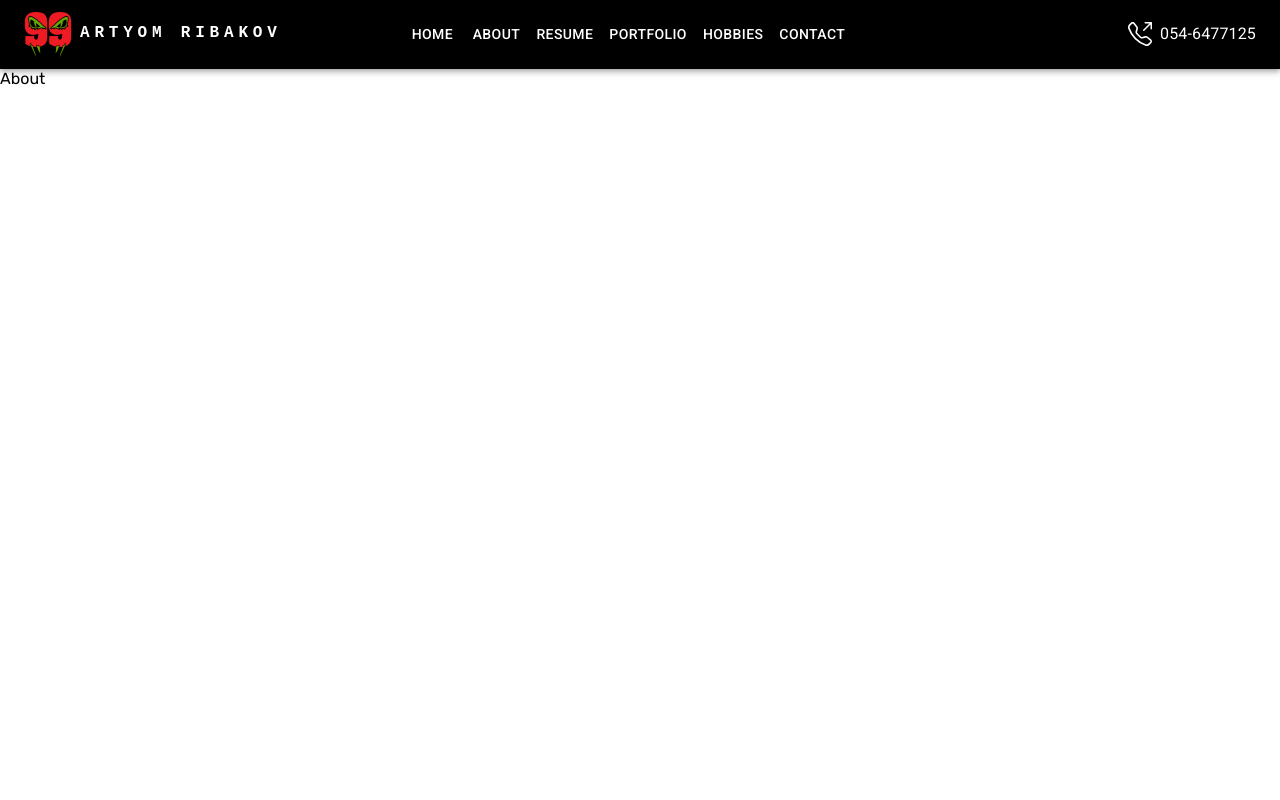
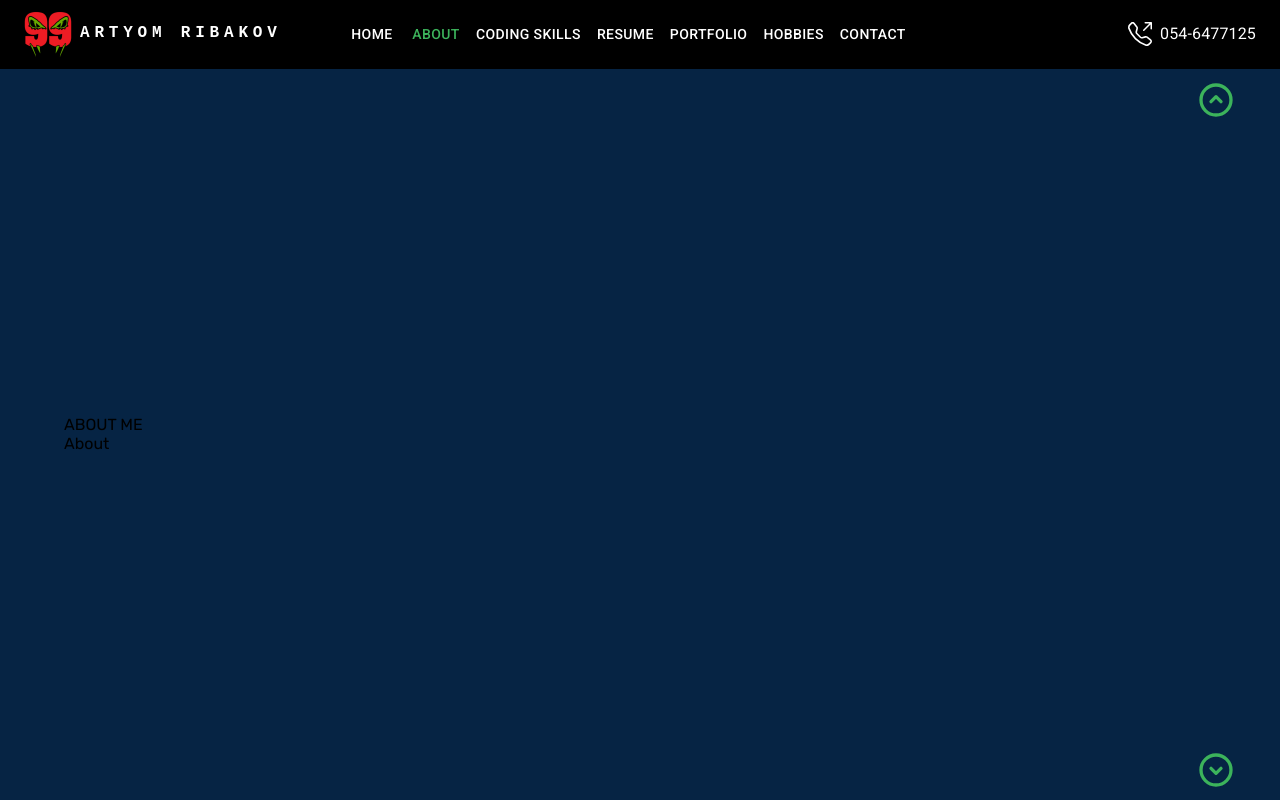
Before and after one commit to MisterNooblet/portfolio, a React (Create React App) app: page /about in a window 1280 px wide. Built offline with nearby package versions, Linux system fonts and the light colour scheme.

Commit message:
DRY cleanup + page wrapper and nav buttons

```diff
--- a/src/App.js
+++ b/src/App.js
@@ -1,5 +1,5 @@
 import { createBrowserRouter, RouterProvider } from "react-router-dom";
-import { About, Contact, Error404, Hero, Hobbies, Layout, Portfolio, Resume } from "./pages";
+import { About, Contact, Error404, Hero, Hobbies, Layout, Portfolio, Resume, Skills } from "./pages";
 
 
 
@@ -13,6 +13,7 @@ function App() {
       children: [
         { path: '/', element: <Hero /> },
         { path: '/about', element: <About /> },
+        { path: '/skills', element: <Skills /> },
         { path: '/contact', element: <Contact /> },
         { path: '/hobbies', element: <Hobbies /> },
         { path: '/portfolio', element: <Portfolio /> },
--- /dev/null
+++ b/src/Skills/Skills.page.jsx
@@ -0,0 +1,7 @@
+import React from 'react';
+
+const Skills = () => {
+  return <div>Skills</div>;
+};
+
+export default Skills;
--- /dev/null
+++ b/src/components/PageTitle.jsx
@@ -0,0 +1,19 @@
+import React, { useEffect, useState } from 'react';
+import { useLocation } from 'react-router-dom';
+import navLinks from '../pages/utils/navLinks';
+const PageTitle = () => {
+  let location = useLocation();
+  const [title, setTitle] = useState('');
+  const [subTitle, setSubTitle] = useState('');
+
+  useEffect(() => {
+    const index = navLinks.findIndex((item) => item.path === location.pathname);
+    if (navLinks[index].title) {
+      setTitle(navLinks[index].title);
+      setSubTitle(navLinks[index].subTitle);
+    }
+  }, [location]);
+  return <div>{title}</div>;
+};
+
+export default PageTitle;
--- a/src/index.css
+++ b/src/index.css
@@ -24,3 +24,6 @@ body {
   display: flex;
   flex-direction: column;
 }
+.active * {
+  color: #3cb35b !important;
+}
--- a/src/pages/About/About.page.jsx
+++ b/src/pages/About/About.page.jsx
@@ -1,7 +1,14 @@
 import React from 'react';
+import PageTitle from '../../components/PageTitle';
+import PageWrapper from '../components/PageWrapper';
 
 const About = () => {
-  return <div>About</div>;
+  return (
+    <PageWrapper>
+      <PageTitle />
+      <div>About</div>
+    </PageWrapper>
+  );
 };
 
 export default About;
--- a/src/pages/Layout/Layout.jsx
+++ b/src/pages/Layout/Layout.jsx
@@ -1,9 +1,12 @@
 import React from 'react';
-import { Outlet } from 'react-router-dom';
+import { Outlet, useLocation, useNavigate } from 'react-router-dom';
 import Navbar from './components/Navbar';
 
 import { createTheme, ThemeProvider } from '@mui/material/styles';
 import { Box } from '@mui/material';
+import { TbCircleChevronDown, TbCircleChevronUp } from 'react-icons/tb';
+
+import navLinks from '../utils/navLinks';
 
 const theme = createTheme({
   palette: {
@@ -15,7 +18,8 @@ const theme = createTheme({
       main: '#f50057',
     },
     background: {
-      default: '#EDF1D6',
+      even: '#062444',
+      odd: '#03012c',
       paper: '#9DC08B',
     },
     text: {
@@ -26,6 +30,30 @@ const theme = createTheme({
 });
 
 const Layout = () => {
+  let location = useLocation();
+  const navigate = useNavigate();
+
+  const handlePageSwitch = (direction) => {
+    switch (direction) {
+      case 'up':
+        navigate(
+          navLinks[
+            navLinks.findIndex((item) => item.path === location.pathname) - 1
+          ].path
+        );
+        break;
+      case 'down':
+        navigate(
+          navLinks[
+            navLinks.findIndex((item) => item.path === location.pathname) + 1
+          ].path
+        );
+        break;
+      default:
+        break;
+    }
+  };
+
   return (
     <ThemeProvider theme={theme}>
       <Box
@@ -36,8 +64,42 @@ const Layout = () => {
           flexDirection: 'column',
         }}
       >
-        <Navbar />
+        <Navbar navLinks={navLinks} />
+        {location.pathname !== '/' && (
+          <Box
+            sx={{
+              position: 'fixed',
+              top: '80px', // Height of the Navbar
+              left: '95%',
+              transform: 'translateX(-50%)',
+              color: 'text.secondary',
+              fontSize: { md: '5vmin', xs: '8vmin' },
+              cursor: 'pointer',
+              zIndex: 1, // Set a higher z-index to make it appear on top of Outlet
+            }}
+            onClick={() => handlePageSwitch('up')}
+          >
+            <TbCircleChevronUp />
+          </Box>
+        )}
+
         <Outlet />
+        {location.pathname !== '/contact' && (
+          <Box
+            sx={{
+              position: 'fixed',
+              bottom: '0',
+              left: '95%',
+              transform: 'translateX(-50%)',
+              color: 'text.secondary',
+              fontSize: { md: '5vmin', xs: '8vmin' },
+              cursor: 'pointer',
+            }}
+            onClick={() => handlePageSwitch('down')}
+          >
+            <TbCircleChevronDown />
+          </Box>
+        )}
       </Box>
     </ThemeProvider>
   );
--- a/src/pages/Layout/components/Navbar.jsx
+++ b/src/pages/Layout/components/Navbar.jsx
@@ -15,34 +15,7 @@ import logo from './assets/logo192.png';
 import React, { useState } from 'react';
 import { NavLink } from 'react-router-dom';
 import { BsTelephoneOutbound } from 'react-icons/bs';
-
-const navLinks = [
-  {
-    name: 'Home',
-    path: '/',
-  },
-  {
-    name: 'About',
-    path: '/about',
-  },
-  {
-    name: 'Resume',
-    path: '/resume',
-  },
-  {
-    name: 'Portfolio',
-    path: '/portfolio',
-  },
-  {
-    name: 'Hobbies',
-    path: '/hobbies',
-  },
-  {
-    name: 'Contact',
-    path: '/contact',
-  },
-];
-
+import navLinks from '../../utils/navLinks';
 const Navbar = () => {
   const [anchorElNav, setAnchorElNav] = useState(null);
 
@@ -120,7 +93,12 @@ const Navbar = () => {
             >
               {navLinks.map((link) => (
                 <MenuItem key={link.name} onClick={handleCloseNavMenu}>
-                  <NavLink to={link.path}>
+                  <NavLink
+                    to={link.path}
+                    className={({ isActive, isPending }) =>
+                      isPending ? 'pending' : isActive ? 'active' : ''
+                    }
+                  >
                     <Typography textAlign="center" sx={{ color: 'black' }}>
                       {link.name}
                     </Typography>
@@ -155,9 +133,8 @@ const Navbar = () => {
             }}
           >
             {navLinks.map((link) => (
-              <NavLink to={link.path}>
+              <NavLink key={link.name} to={link.path}>
                 <Button
-                  key={link.name}
                   onClick={handleCloseNavMenu}
                   sx={{ my: 2, color: 'white', display: 'block' }}
                 >
--- a/src/pages/Resume/Resume.page.jsx
+++ b/src/pages/Resume/Resume.page.jsx
@@ -1,7 +1,12 @@
 import React from 'react';
+import PageWrapper from '../components/PageWrapper';
 
 const Resume = () => {
-  return <div>Resume</div>;
+  return (
+    <PageWrapper>
+      <div>About</div>
+    </PageWrapper>
+  );
 };
 
 export default Resume;
--- /dev/null
+++ b/src/pages/components/PageWrapper.jsx
@@ -0,0 +1,47 @@
+import { Box, Container } from '@mui/material';
+import React, { useEffect, useState } from 'react';
+import { useLocation } from 'react-router-dom';
+import navLinks from '../utils/navLinks';
+
+const PageWrapper = ({ children }) => {
+  let location = useLocation();
+  const [pageEven, setPageEven] = useState(false);
+  useEffect(() => {
+    if (
+      navLinks.findIndex((item) => item.path === location.pathname) % 2 ===
+      0
+    ) {
+      setPageEven(true);
+    } else {
+      setPageEven(false);
+    }
+  }, [location]);
+
+  return (
+    <>
+      <Box
+        component={'div'}
+        sx={{
+          backgroundColor: pageEven ? 'background.odd' : 'background.even',
+          flexGrow: 1,
+          display: 'flex',
+          flexDirection: 'column',
+          height: '100%',
+        }}
+      >
+        <Container
+          sx={{
+            height: '100%',
+            display: 'flex',
+            flexDirection: 'column',
+            justifyContent: 'center',
+          }}
+        >
+          {children}
+        </Container>
+      </Box>
+    </>
+  );
+};
+
+export default PageWrapper;
--- a/src/pages/index.js
+++ b/src/pages/index.js
@@ -6,5 +6,6 @@ import Layout from "./Layout/Layout";
 import Portfolio from "./Portfolio/Portfolio.page";
 import Resume from "./Resume/Resume.page";
 import Error404 from "./Error/Error404.page";
+import Skills from "../Skills/Skills.page";
 
-export { About, Error404, Contact, Hero, Hobbies, Layout, Portfolio, Resume }
+export { About, Error404, Contact, Hero, Hobbies, Layout, Portfolio, Resume, Skills }
--- /dev/null
+++ b/src/pages/utils/navLinks.js
@@ -0,0 +1,44 @@
+const navLinks = [
+    {
+        name: 'Home',
+        path: '/',
+    },
+    {
+        name: 'About',
+        path: '/about',
+        title: 'ABOUT ME',
+        subTitle: 'ABOUT ME',
+    },
+    {
+        name: 'Coding Skills',
+        path: '/skills',
+        title: 'MY CODING SKILLS',
+        subTitle: 'CODING SKILLS',
+    },
+    {
+        name: 'Resume',
+        path: '/resume',
+        title: 'MY RESUME',
+        subTitle: 'RESUME',
+    },
+    {
+        name: 'Portfolio',
+        path: '/portfolio',
+        title: 'MY PORTFOLIO',
+        subTitle: 'PORTFOLIO',
+    },
+    {
+        name: 'Hobbies',
+        path: '/hobbies',
+        title: 'MY HOBBIES',
+        subTitle: 'HOBBIES',
+    },
+    {
+        name: 'Contact',
+        path: '/contact',
+        title: 'CONTACT ME',
+        subTitle: 'CONTACT',
+    },
+];
+
+export default navLinks
```
